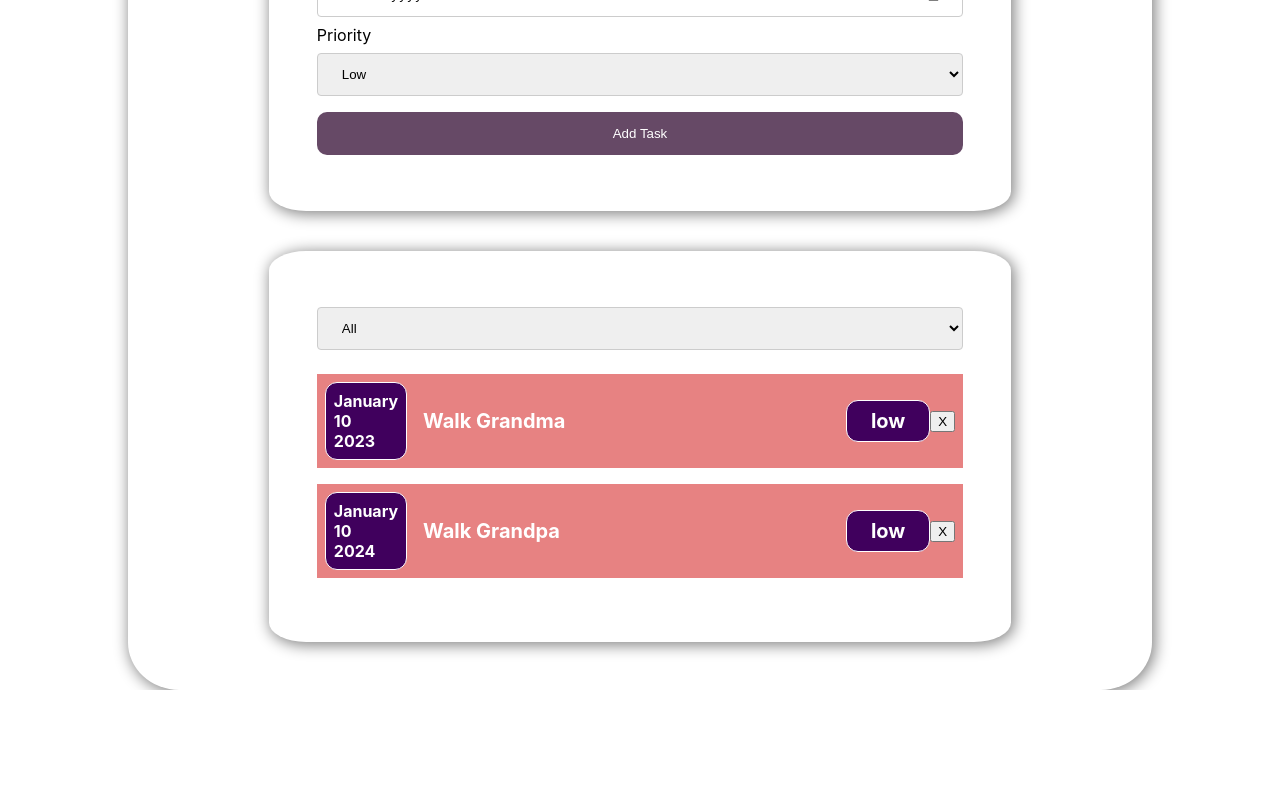
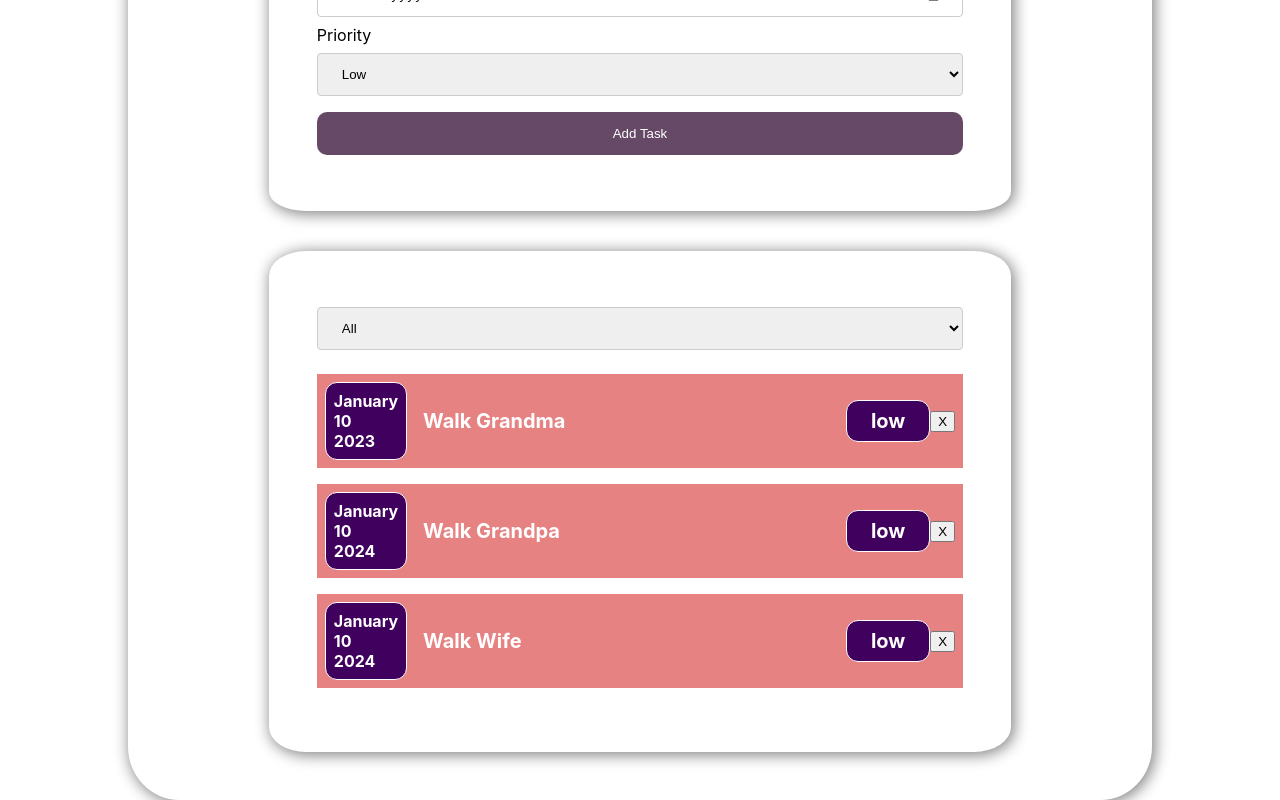
Before and after one commit to RaikkoP/ToDoList, a React (Create React App) app in the folder todolist/: page / in a window 1280 px wide. Shown: the part 307-1107 px from the top of the page. Before the commit the page ends 997 px from the top, so only its background shows below. Built offline with nearby package versions, Linux system fonts and the light colour scheme.

Commit message:
Can add tasks through form

```diff
--- a/todolist/src/App.js
+++ b/todolist/src/App.js
@@ -4,31 +4,40 @@ import NewTask from "./Components/NewTask/NewTask";
 import Tasks from "./Components/Tasks/Tasks";
 
 
-
-const App = () => {
-
-  const [filterPriority, setFilterPriority] = useState('3')
-
 const DUMMY_INFO = [{
+  id: 'e1',
   date: new Date(2023, 0 ,10),
   task:'Walk Grandma',
   priority:'low'
 },
 {
+  id: 'e2',
   date: new Date(2024, 0, 10),
   task: 'Walk Grandpa',
   priority:'low'
+},
+{
+  id: 'e3',
+  date: new Date(2024, 0, 10),
+  task: 'Walk Wife',
+  priority:'low'
 }
 ]
+
+
+const App = () => {
+
+  const [taskList, setTaskList] = useState(DUMMY_INFO)
+
   const taskDataPrinter = (TASKDATA) => {
     console.log('In App.js')
-    console.log(TASKDATA)
+
+    setTaskList((previousTask) => {
+      return [TASKDATA, ...taskList]
+  })
+  console.log(taskList)
 }
 
-  const filterDataPrinter = (FILTERDATA) => {
-    setFilterPriority(FILTERDATA)
-    console.log(filterPriority)
-  }
 
 
 
@@ -36,7 +45,7 @@ const App = () => {
   return(
     <div className="box">
       <NewTask taskData={taskDataPrinter}></NewTask>
-      <Tasks data={DUMMY_INFO} filterData={filterDataPrinter}></Tasks>
+      <Tasks data={taskList}></Tasks>
     </div>
 
 
--- a/todolist/src/Components/TaskDate/TaskDate.js
+++ b/todolist/src/Components/TaskDate/TaskDate.js
@@ -2,9 +2,9 @@ import './TaskDate.css'
 
 const TaskDate = (props) => {
 
-    const day = props.taskData.date.toLocaleString('en-US', {day: '2-digit'})
-    const month = props.taskData.date.toLocaleString('en-US', {month: 'long'})
-    const year = props.taskData.date.getFullYear()
+    const day = props.taskData.toLocaleString('en-US', {day: '2-digit'})
+    const month = props.taskData.toLocaleString('en-US', {month: 'long'})
+    const year = props.taskData.getFullYear()
 
 
     return(
--- a/todolist/src/Components/TaskForm/TaskForm.js
+++ b/todolist/src/Components/TaskForm/TaskForm.js
@@ -65,9 +65,9 @@ const TaskForm = (props) => {
                 <div>
                     <label>Priority</label>
                     <select value={userInput.enteredPriority} onChange={priorityChangeHandler}>
-                        <option value= '0'>Low</option>
-                        <option value= '1'>Medium</option>
-                        <option value= '2'>High</option>
+                        <option value= 'low'>Low</option>
+                        <option value= 'medium'>Medium</option>
+                        <option value= 'high'>High</option>
                     </select>
                 </div>
             </div>
--- a/todolist/src/Components/TaskItem/TaskItem.js
+++ b/todolist/src/Components/TaskItem/TaskItem.js
@@ -11,10 +11,10 @@ const TaskItem = (props) => {
 
     return (
         <Card className="todo-item">
-            <TaskDate  taskData={props.taskData}/>
+            <TaskDate  taskData={props.date}/>
             <div className="todo-item__description">
-                <h2>{props.taskData.task}</h2>
-                <div className="todo-item__priority">{props.taskData.priority}</div>
+                <h2>{props.task}</h2>
+                <div className="todo-item__priority">{props.priority}</div>
             </div>
             <button onClick={clickHandler}>X</button>
         </Card>
--- a/todolist/src/Components/Tasks/Tasks.js
+++ b/todolist/src/Components/Tasks/Tasks.js
@@ -1,3 +1,4 @@
+import { useState } from 'react'
 import Card from '../Card/Card'
 import TaskFilter from '../TaskFilter/TaskFilter'
 import TaskItem from '../TaskItem/TaskItem'
@@ -6,17 +7,24 @@ import './Tasks.css'
 
 const Tasks = (props) => {
 
-    const filterer = (filter) => {
-        props.filterData(filter)
+    const [filteredPriority, setFilteredPriority] = useState('3')
+
+    const filterChangeHandler = (filter) => {
+        console.log('Filter change handled by Tasks.js')
+        console.log(filter + 'in Tasks.js')
+        setFilteredPriority(filter)
     }
 
     return(
         <Card className="box">
-            <TaskFilter filterData={filterer}></TaskFilter>
-            {props.data.map((data) => {
+            <TaskFilter filterData={filterChangeHandler}></TaskFilter>
+            {props.data.map((taskData) => {
                 return <TaskItem
-                taskData={data}>
-                </TaskItem>
+                id={taskData.id}
+                task={taskData.task}
+                date={taskData.date}
+                priority={taskData.priority}
+                ></TaskItem>
             })}
         </Card>
     )
```
Lines whose indentation alone changed are shown as unchanged.
